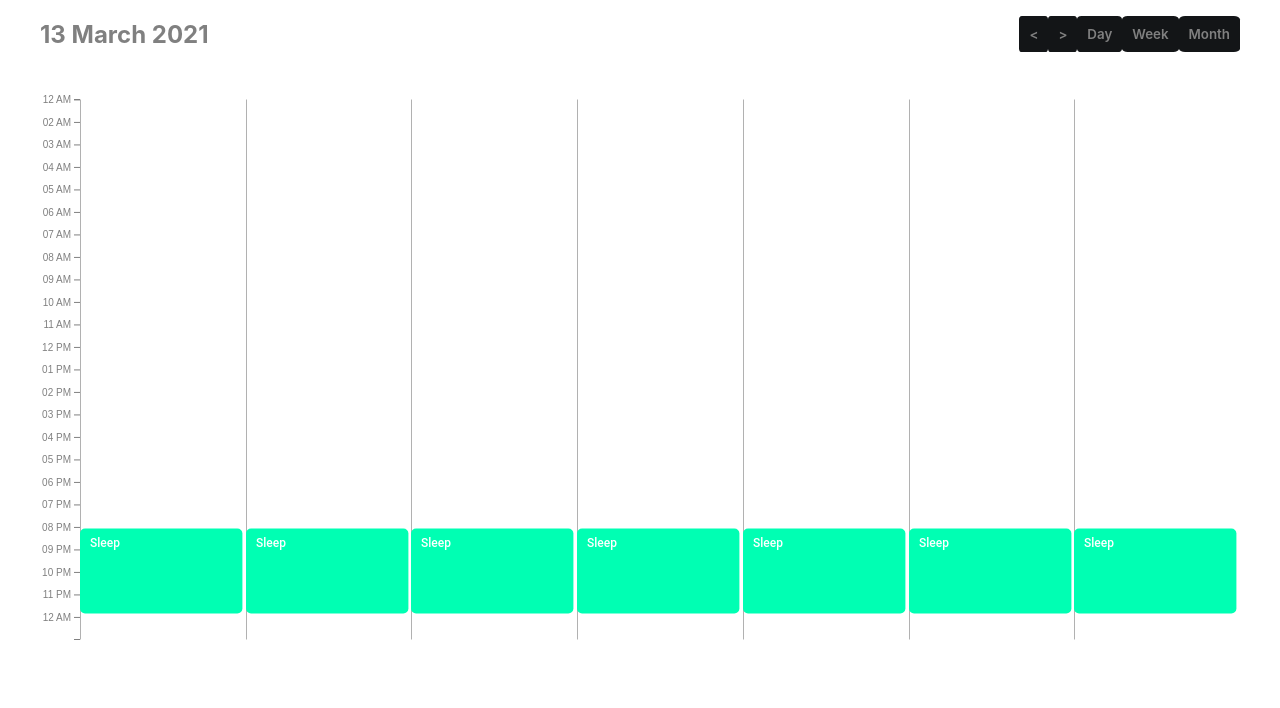
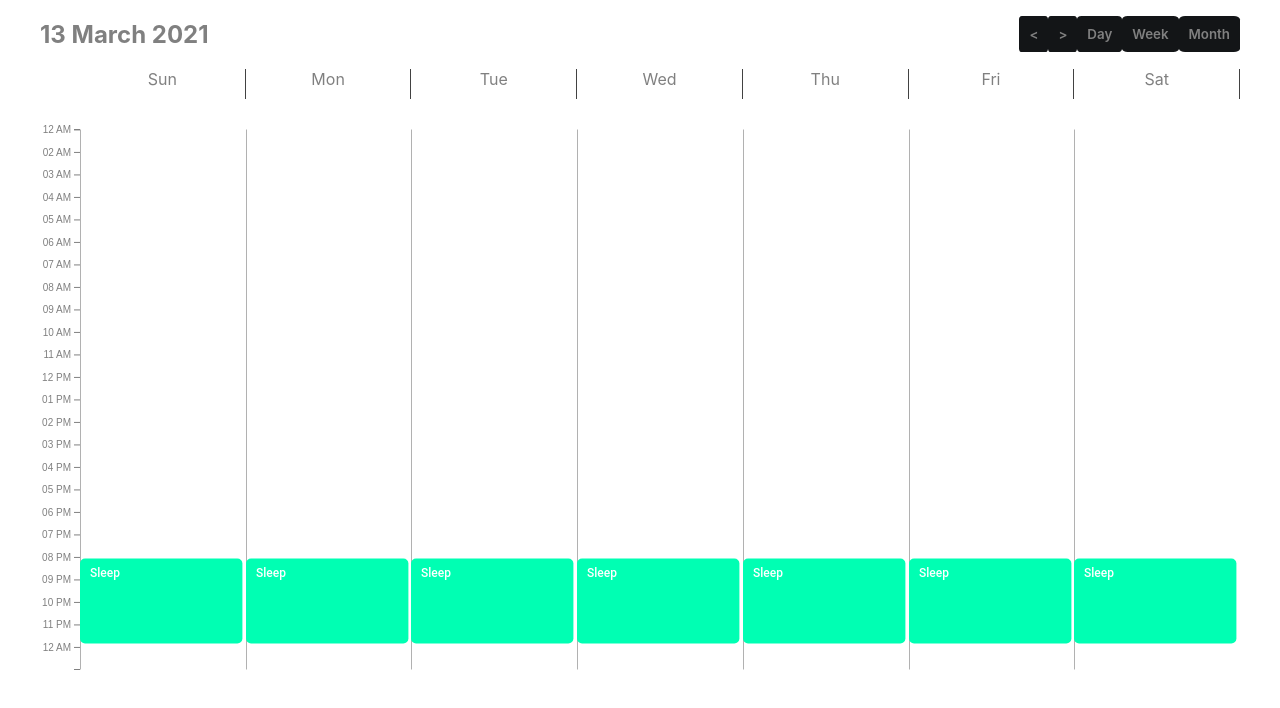
Before and after one commit to ForgottenTale/IEEE-site, a React (Create React App) app: page / in a window 1280 px wide. Both pictures are taken after a click on the button "Week". Shown: the top 708 px of the page. Built offline with nearby package versions, Linux system fonts and the light colour scheme.

Commit message:
added the week names in week view

```diff
--- a/src/components/calender/components/dateBody.js
+++ b/src/components/calender/components/dateBody.js
@@ -1,6 +1,7 @@
 
 import EventsList from './eventList';
 import { useState } from 'react'
+import './dateBody.scss'
 
 function DateBody(props) {
 
--- a/src/components/calender/components/dateBody.scss
+++ b/src/components/calender/components/dateBody.scss
@@ -0,0 +1,27 @@
+.date {
+    width: 99%;
+    height: 70px;
+    background-color: #1e2123;
+    margin: 1px;
+    transition: background-color 0.08s ease-in-out;
+    &:hover {
+        background-color: #00ffb3;
+    }
+
+    .active {
+        background-color: #eed600;
+        color: black;
+    }
+
+    &_day {
+        background-color: #1e2123;
+        width: 20px;
+        height: 20px;
+        display: flex;
+        justify-content: center;
+        align-items: center;
+        font-size: 10px;
+        color: grey;
+        box-shadow: 0 4px 8px 0 rgba(0, 0, 0, 0.5), 0 6px 20px 0 rgba(0, 0, 0, 0.3);
+    }
+}
--- a/src/components/calender/components/monthView.js
+++ b/src/components/calender/components/monthView.js
@@ -1,26 +1,17 @@
 import DateBody from './dateBody';
 import './monthView.scss';
+import WeekNames from './weekNames';
 
-function DayNameBody(props) {
+
+function MonthView({ days }) {
+
 
     return (
-        <div className="dayNameBody">
-            <div className="dayNameBody_name">{props.day}</div>
-        </div>
-    );
-
-
-}
-
-function MonthView({days}){
-
-
-    var dayName = ["Sun", "Mon", "Tue", "Wed", "Thu", "Fri", "Sat"];
-
-    return(
-        <div className="monthView">
-            {dayName.map((name) => <DayNameBody day={name} key={name} />)}
-            {(days === []) ? {} : days.map((date) => <DateBody day={date} key={date.key} events={date.events} />)}
+        <div >
+            <WeekNames />
+            <div className="monthView">
+                {(days === []) ? {} : days.map((date) => <DateBody day={date} key={date.key} events={date.events} />)}
+            </div>
         </div>
     );
 
--- a/src/components/calender/components/monthView.scss
+++ b/src/components/calender/components/monthView.scss
@@ -2,45 +2,5 @@
     display: grid;
     grid-template-columns: repeat(7, 1fr);
 
-    .dayNameBody {
-        color: grey;
-        height: 30px;
-        justify-content: center;
-        display: flex;
-        border-right: 1px rgb(66, 66, 66) solid;
-        width: 99%;
-        &_name {
-            margin-left: auto;
-            margin-right: auto;
-            display: inline-block;
-            border: none;
-        }
-    }
-    .date {
-        width: 99%;
-        height: 70px;
-        background-color: #1e2123;
-        margin: 1px;
-        transition: background-color 0.08s ease-in-out;
-        &:hover {
-            background-color: #00ffb3;
-        }
 
-        .active {
-            background-color: #eed600;
-            color: black;
-        }
-
-        &_day {
-            background-color: #1e2123;
-            width: 20px;
-            height: 20px;
-            display: flex;
-            justify-content: center;
-            align-items: center;
-            font-size: 10px;
-            color: grey;
-            box-shadow: 0 4px 8px 0 rgba(0, 0, 0, 0.5), 0 6px 20px 0 rgba(0, 0, 0, 0.3);
-        }
-    }
 }
--- /dev/null
+++ b/src/components/calender/components/weekNames.js
@@ -0,0 +1,22 @@
+
+import './weekNames.scss';
+
+function DayNameBody(props) {
+
+    return (
+        <div className="dayNameBody">
+            <div className="dayNameBody_name">{props.day}</div>
+        </div>
+    );
+
+
+};
+export default function WeekNames() {
+    var dayName = ["Sun", "Mon", "Tue", "Wed", "Thu", "Fri", "Sat"];
+    return (
+        <div style={{display:"flex"}}>
+            { dayName.map((name) => <DayNameBody day={name} key={name} />)}
+        </div>
+
+    );
+}
--- /dev/null
+++ b/src/components/calender/components/weekNames.scss
@@ -0,0 +1,14 @@
+.dayNameBody {
+    color: grey;
+    height: 30px;
+    justify-content: center;
+    display: flex;
+    border-right: 1px rgb(66, 66, 66) solid;
+    width: 99%;
+    &_name {
+        margin-left: auto;
+        margin-right: auto;
+        display: inline-block;
+        border: none;
+    }
+}
--- a/src/components/calender/components/weekView.js
+++ b/src/components/calender/components/weekView.js
@@ -1,12 +1,20 @@
 import './weekView.scss';
 import Events from './events';
 import TimeSeries from './timeSeries';
+import WeekNames from './weekNames';
 
-function WeekView({calendarEvents}) {
+function WeekView({ calendarEvents }) {
     return (
         <div className="weekView">
-            <TimeSeries/>
-            <div className="weekView_events">
+            <div style={{ marginLeft: 40 }}>
+                < WeekNames />
+            </div>
+
+            <div className="weekView_container">
+                <div style={{ display: "flex", }}>
+                    <TimeSeries />
+                </div>
+                <div className="weekView_container_events">
                     <Events calendarEvents={calendarEvents} />
                     <Events calendarEvents={calendarEvents} />
                     <Events calendarEvents={calendarEvents} />
@@ -15,6 +23,8 @@ function WeekView({calendarEvents}) {
                     <Events calendarEvents={calendarEvents} />
                     <Events calendarEvents={calendarEvents} />
                 </div>
+            </div>
+
 
         </div>
     );
--- a/src/components/calender/components/weekView.scss
+++ b/src/components/calender/components/weekView.scss
@@ -1,7 +1,9 @@
 .weekView {
-    display: flex;
+    &_container {
+        display: flex;
 
-    &_events {
-        display: flex;
+        &_events {
+            display: flex;
+        }
     }
 }
```
Also changed, not shown: src/components/calender/components/DayNameBody.js (deleted), src/components/calender/components/DayNameBody.scss (deleted). Lines whose indentation alone changed are shown as unchanged.
